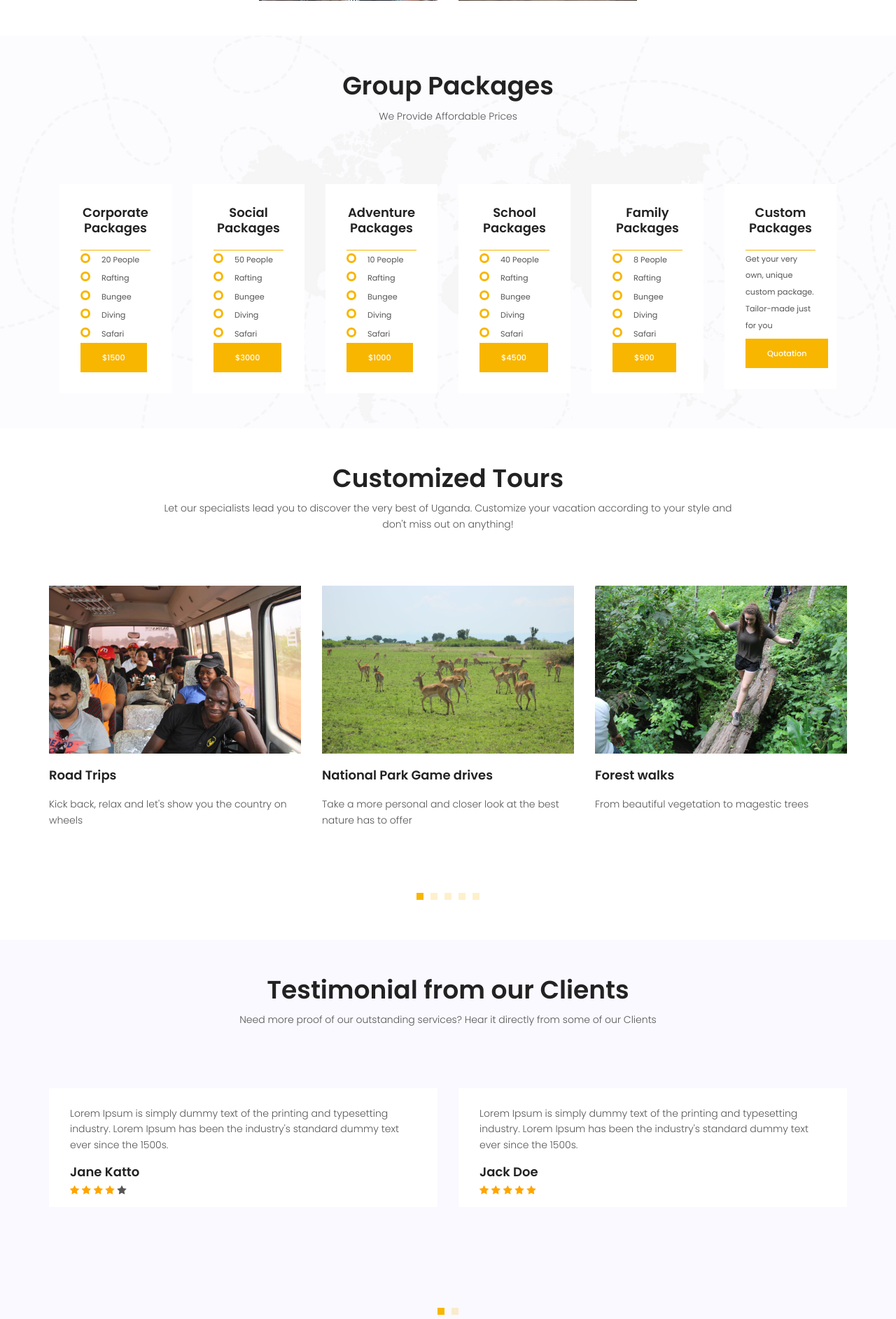
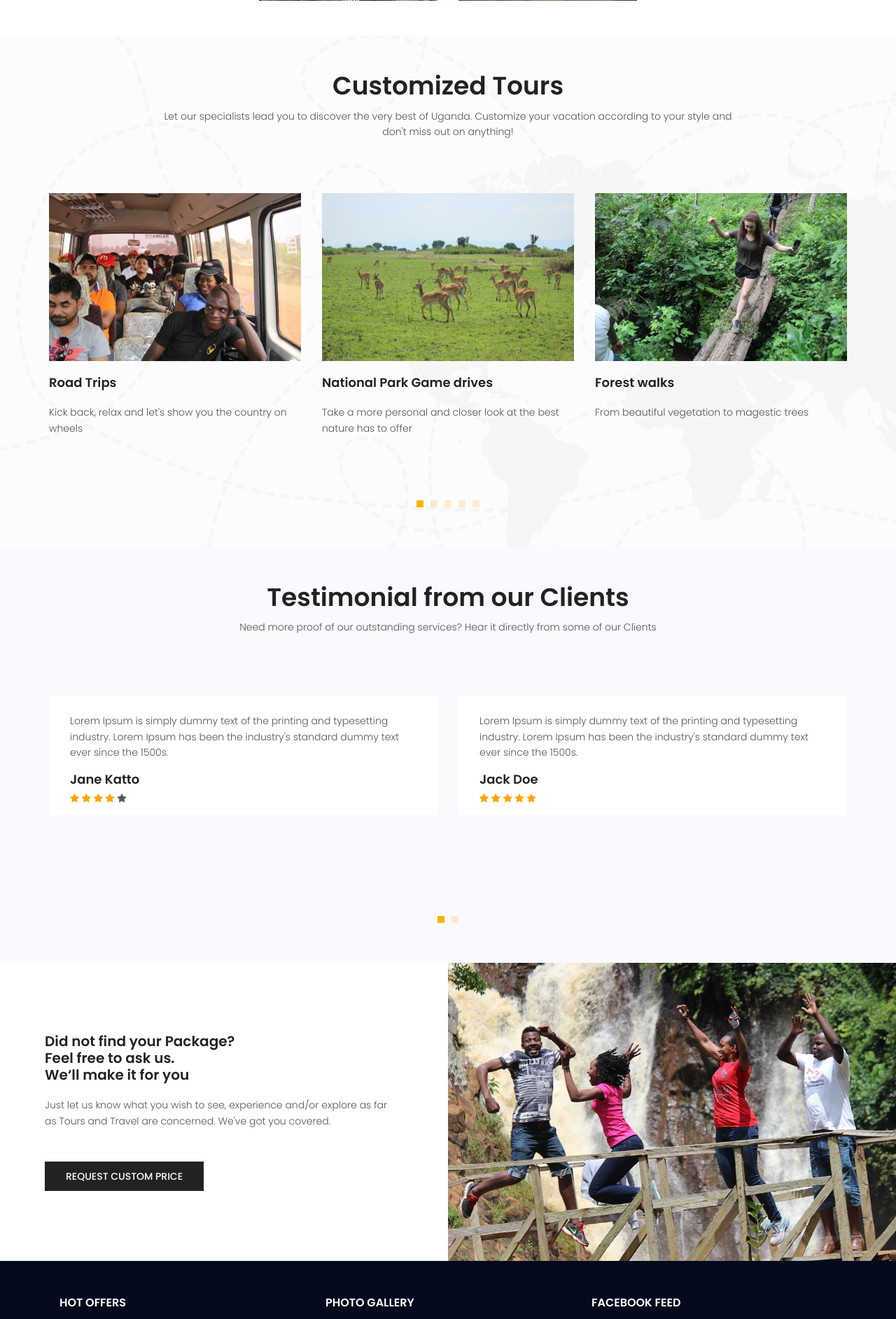
Before and after one commit to brucemakallan/Havy-Tours, a Django app: page / in a window 1280 px wide. Shown: the part 1853-3738 px from the top of the page at 70% size. Run offline with Django 3.2, Linux system fonts and the light colour scheme; data comes from the database, SQL or seed files in the repository; some libraries are stand-ins or nearby versions.

Commit message:
Remove packages from Homepage

```diff
--- a/main/static/main/css/custom_styles.css
+++ b/main/static/main/css/custom_styles.css
@@ -9,6 +9,9 @@ body, html {
 	color: #333;
 }
 
+.image-bg {
+	background: url('../img/price-bg.png');
+}
 
 /* Carousel */
 #carousel-section {
--- a/main/templates/main/index.html
+++ b/main/templates/main/index.html
@@ -248,98 +248,8 @@
     <!-- End Major Services Area -->
 
 
-    <!-- Start Packages Area -->
-    <section class="price-area section-gap">
-        <div class="container">
-            <div class="row d-flex justify-content-center">
-                <div class="menu-content pb-70 col-lg-8">
-                    <div class="title text-center">
-                        <h1 class="mb-10">Group Packages</h1>
-                        <p>We Provide Affordable Prices</p>
-                    </div>
-                </div>
-            </div>
-            <div class="row">
-                <div class="col-lg-2">
-                    <div class="single-price">
-                        <h4>Corporate Packages</h4>
-                        <ul class="unordered-list">
-                            <li><small>20 People</small></li>
-                            <li><small>Rafting</small></li>
-                            <li><small>Bungee</small></li>
-                            <li><small>Diving</small></li>
-                            <li><small>Safari</small></li>
-                        </ul>
-                        <a href="#" class="genric-btn primary">$1500</a>
-                    </div>
-                </div>
-                <div class="col-lg-2">
-                    <div class="single-price">
-                        <h4>Social Packages</h4>
-                        <ul class="unordered-list">
-                            <li><small>50 People</small></li>
-                            <li><small>Rafting</small></li>
-                            <li><small>Bungee</small></li>
-                            <li><small>Diving</small></li>
-                            <li><small>Safari</small></li>
-                        </ul>
-                        <a href="#" class="genric-btn primary">$3000</a>
-                    </div>
-                </div>
-                <div class="col-lg-2">
-                    <div class="single-price">
-                        <h4>Adventure Packages</h4>
-                        <ul class="unordered-list">
-                            <li><small>10 People</small></li>
-                            <li><small>Rafting</small></li>
-                            <li><small>Bungee</small></li>
-                            <li><small>Diving</small></li>
-                            <li><small>Safari</small></li>
-                        </ul>
-                        <a href="#" class="genric-btn primary">$1000</a>
-                    </div>
-                </div>
-                <div class="col-lg-2">
-                    <div class="single-price">
-                        <h4>School Packages</h4>
-                        <ul class="unordered-list">
-                            <li><small>40 People</small></li>
-                            <li><small>Rafting</small></li>
-                            <li><small>Bungee</small></li>
-                            <li><small>Diving</small></li>
-                            <li><small>Safari</small></li>
-                        </ul>
-                        <a href="#" class="genric-btn primary">$4500</a>
-                    </div>
-                </div>
-                <div class="col-lg-2">
-                    <div class="single-price">
-                        <h4>Family Packages</h4>
-                        <ul class="unordered-list">
-                            <li><small>8 People</small></li>
-                            <li><small>Rafting</small></li>
-                            <li><small>Bungee</small></li>
-                            <li><small>Diving</small></li>
-                            <li><small>Safari</small></li>
-                        </ul>
-                        <a href="#" class="genric-btn primary">$900</a>
-                    </div>
-                </div>
-                <div class="col-lg-2">
-                    <div class="single-price">
-                        <h4>Custom Packages</h4>
-                        <small>Get your very own, unique custom package. Tailor-made just for you</small><br>
-                        <a href="#" class="genric-btn primary mt-2">Quotation</a>
-                    </div>
-                </div>
-            </div>
-        </div>
-    </section>
-    <!-- End Packages Area -->
-
-
     <!-- Start other-services Area -->
-    <section class="recent-blog-area section-gap">
+    <section class="recent-blog-area image-bg section-gap">
         <div class="container">
             <div class="row d-flex justify-content-center">
                 <div class="menu-content pb-60 col-lg-9">
```
